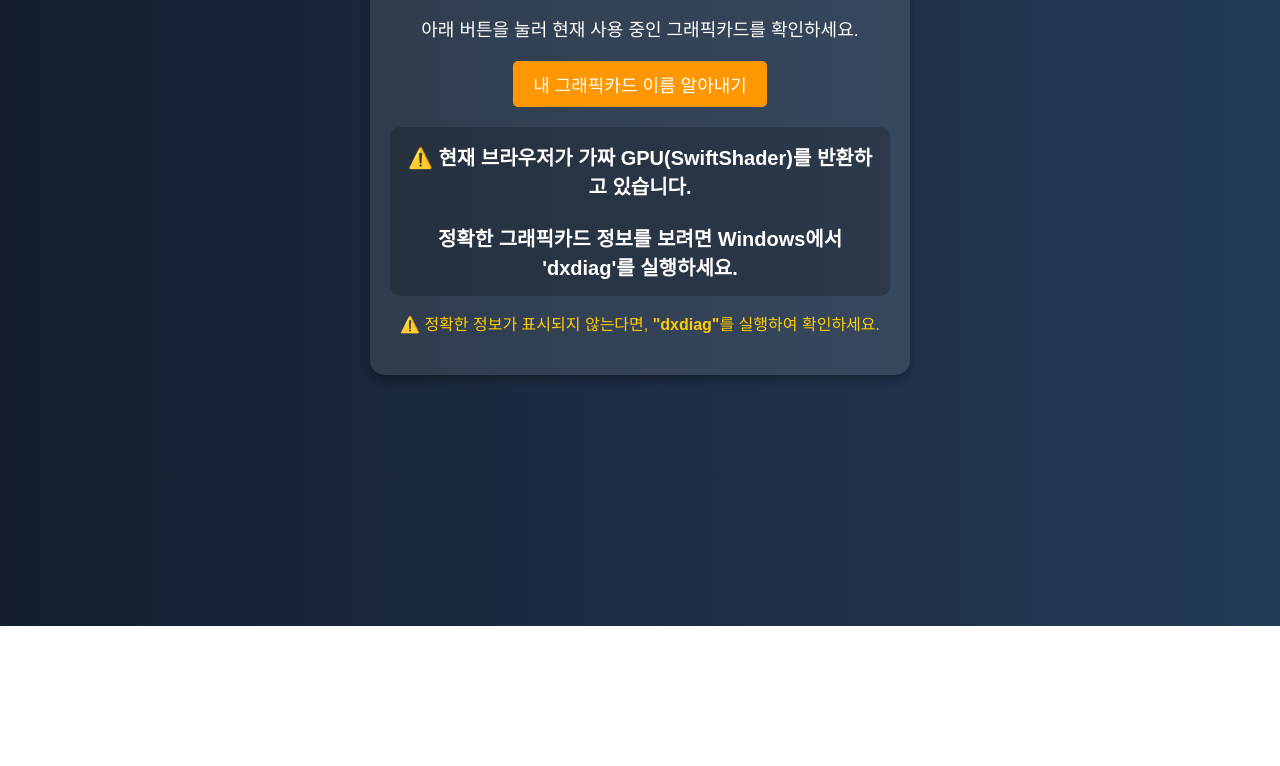
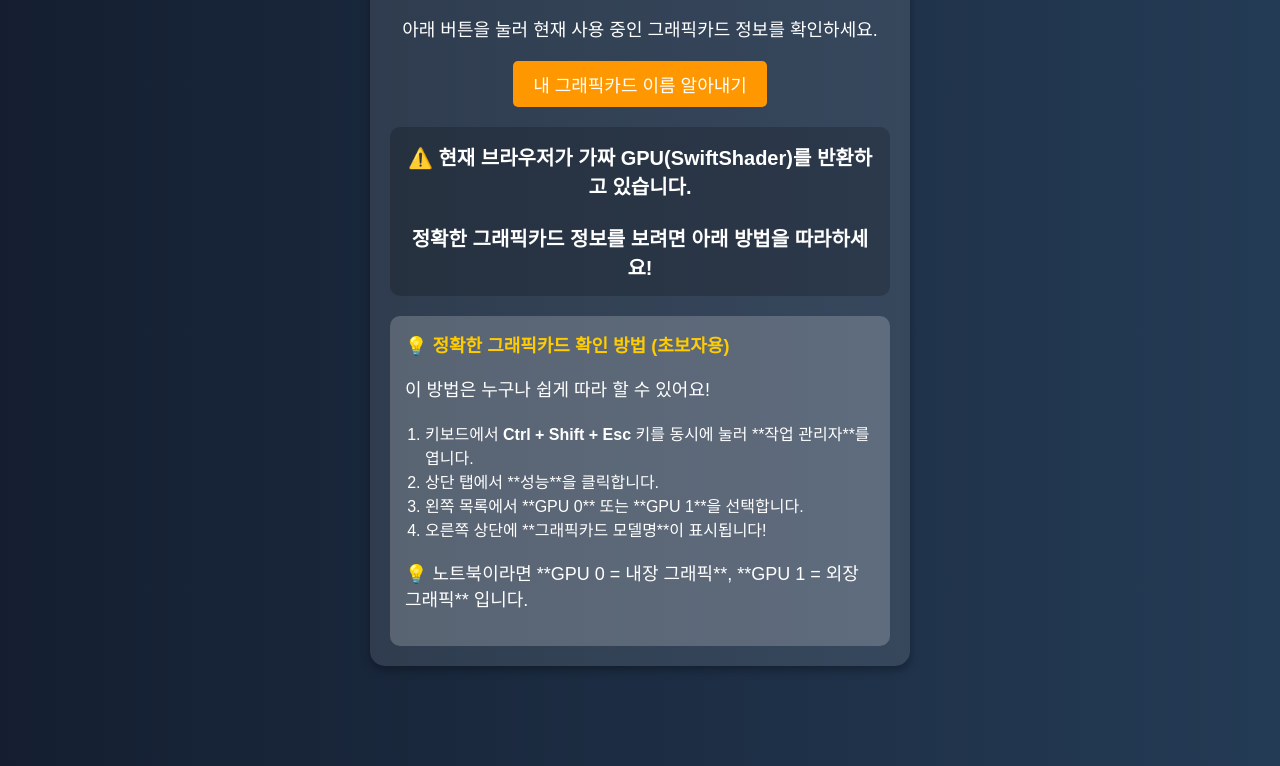
Before and after one commit to live0704/live.github.io, a plain HTML site: page index.html in a window 1280 px wide. Both pictures are taken after a click on the button "내 그래픽카드 이름 알아내기". Shown: the part 174-940 px from the top of the page. Before the commit the page ends 800 px from the top, so only its background shows below. Drawn offline with Linux system fonts and the light colour scheme.

Commit message:
Update index.html

```diff
--- a/index.html
+++ b/index.html
@@ -51,11 +51,23 @@
             border-radius: 10px;
             display: none;
         }
-        #warning {
-            margin-top: 15px;
+        .help-card {
+            margin-top: 20px;
+            background: rgba(255, 255, 255, 0.2);
+            padding: 15px;
+            border-radius: 10px;
+            font-size: 16px;
+            text-align: left;
+            display: none;
+        }
+        .help-card h3 {
+            margin: 0;
+            font-size: 18px;
             color: #ffcc00;
-            font-size: 16px;
-            display: none;
+        }
+        .help-card ol {
+            padding-left: 20px;
+            margin-top: 5px;
         }
     </style>
 </head>
@@ -63,10 +75,20 @@
 
     <div class="container">
         <h1>🎮 내 그래픽카드 확인하기</h1>
-        <p>아래 버튼을 눌러 현재 사용 중인 그래픽카드를 확인하세요.</p>
+        <p>아래 버튼을 눌러 현재 사용 중인 그래픽카드 정보를 확인하세요.</p>
         <button onclick="getGPU()">내 그래픽카드 이름 알아내기</button>
         <div class="gpu-info" id="gpuInfo"></div>
-        <p id="warning">⚠️ 정확한 정보가 표시되지 않는다면, <strong>"dxdiag"</strong>를 실행하여 확인하세요.</p>
+        <div class="help-card" id="helpCard">
+            <h3>💡 정확한 그래픽카드 확인 방법 (초보자용)</h3>
+            <p>이 방법은 누구나 쉽게 따라 할 수 있어요!</p>
+            <ol>
+                <li>키보드에서 <strong>Ctrl + Shift + Esc</strong> 키를 동시에 눌러 **작업 관리자**를 엽니다.</li>
+                <li>상단 탭에서 **성능**을 클릭합니다.</li>
+                <li>왼쪽 목록에서 **GPU 0** 또는 **GPU 1**을 선택합니다.</li>
+                <li>오른쪽 상단에 **그래픽카드 모델명**이 표시됩니다!</li>
+            </ol>
+            <p>💡 노트북이라면 **GPU 0 = 내장 그래픽**, **GPU 1 = 외장 그래픽** 입니다.</p>
+        </div>
     </div>
 
     <script>
@@ -85,8 +107,8 @@
                 // SwiftShader 또는 가짜 GPU 감지
                 if (gpu.toLowerCase().includes("swiftshader") || gpu.toLowerCase().includes("angle")) {
                     document.getElementById("gpuInfo").innerHTML = "⚠️ 현재 브라우저가 가짜 GPU(SwiftShader)를 반환하고 있습니다.<br><br>" +
-                        "정확한 그래픽카드 정보를 보려면 <strong>Windows에서 'dxdiag'를 실행</strong>하세요.";
-                    document.getElementById("warning").style.display = "block";
+                        "정확한 그래픽카드 정보를 보려면 아래 방법을 따라하세요!";
+                    document.getElementById("helpCard").style.display = "block";
                 } else {
                     document.getElementById("gpuInfo").innerHTML = "🖥️ 당신의 그래픽카드: <br> <strong>" + gpu + "</strong>";
                 }
```
